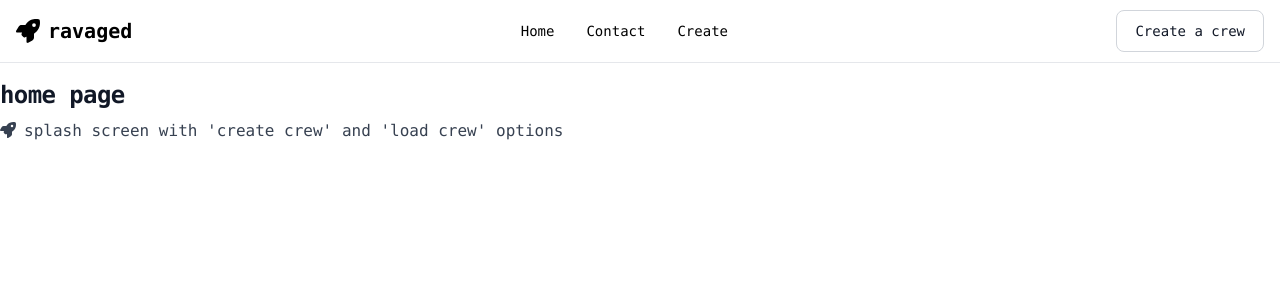
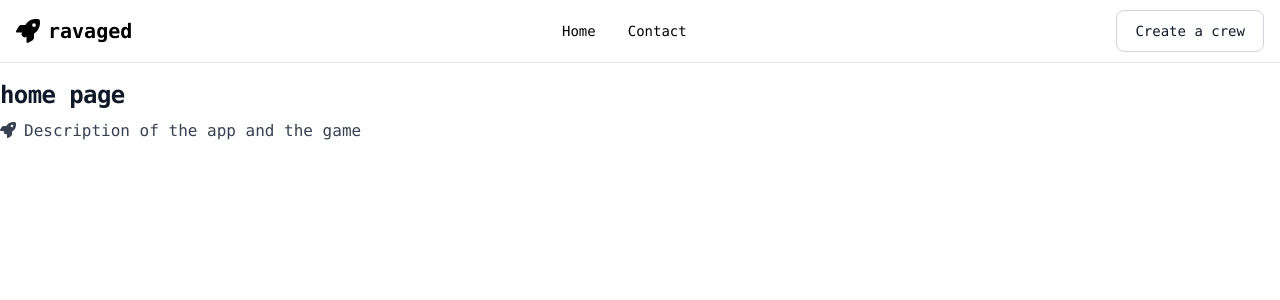
Before and after one commit to mark-truran/ravaged, a React (Create React App) app: page / in a window 1280 px wide. Shown: the top 300 px of the page. Built offline with nearby package versions, Linux system fonts and the light colour scheme.

Commit message:
Monor changes to nav links

```diff
--- a/src/App.tsx
+++ b/src/App.tsx
@@ -26,14 +26,14 @@ function Layout() {
         rounded={true}
         className="container mx-auto"
       >
-        <Navbar.Brand href="https://flowbite.com/">
+        <Navbar.Brand href="/home">
           <FontAwesomeIcon icon={faRocket} size="xl"/>
           <span className="self-center whitespace-nowrap text-xl font-semibold dark:text-white ml-2 font-mono">
             ravaged
           </span>
         </Navbar.Brand>
         <div className="flex md:order-2">
-          <Button color="light">
+          <Button color="light" href="/create" >
             Create a crew
           </Button>
           <Navbar.Toggle />
@@ -41,7 +41,6 @@ function Layout() {
         <Navbar.Collapse>
           <Link to="/home">Home</Link>
           <Link to="/contact">Contact</Link>
-          <Link to="/create">Create</Link>
         </Navbar.Collapse>
       </Navbar>
       <hr />
@@ -62,7 +61,7 @@ function Home() {
         </h5>
         <p className="font-normal text-gray-700 dark:text-gray-400 pt-2">
           <FontAwesomeIcon icon={faRocket}/>
-          <span className="ml-2">splash screen with 'create crew' and 'load crew' options </span>
+          <span className="ml-2">Description of the app and the game</span>
         </p>
     </div>
   );
```
